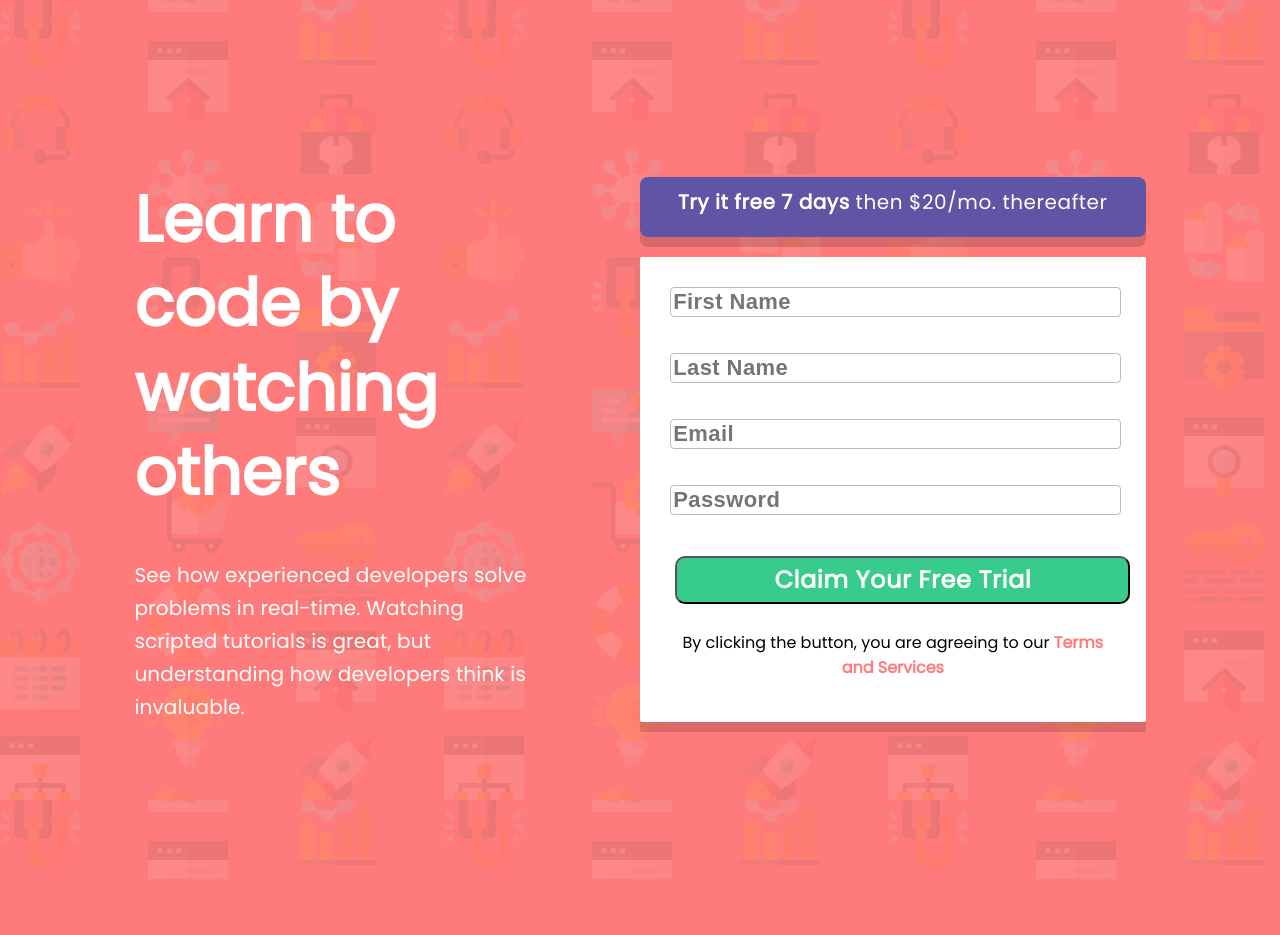
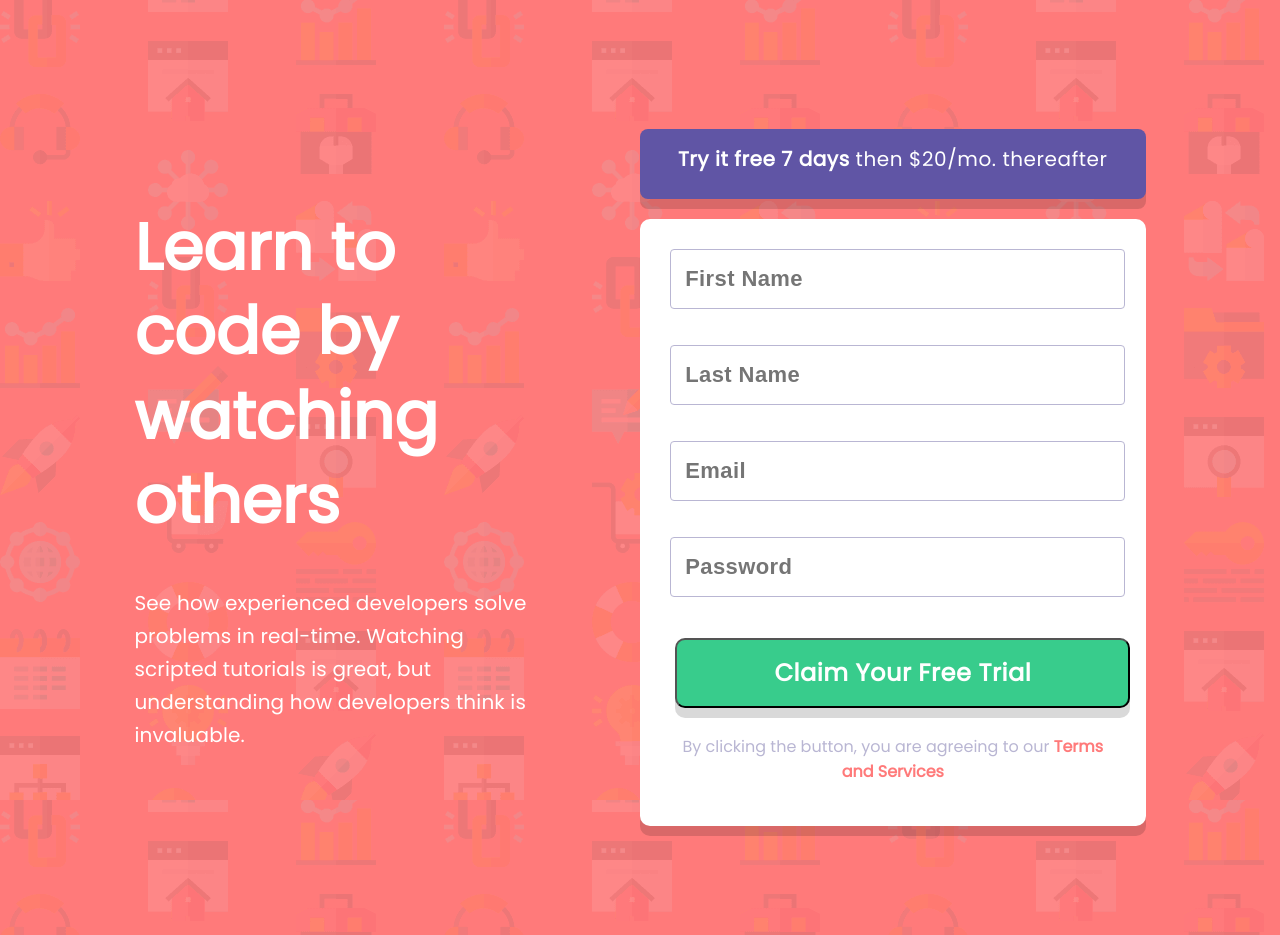
Before and after one commit to KenAustria/IntroComponentWithSignupForm, a React (Create React App) app: page / in a window 1280 px wide. Before the commit the page ends 879 px from the top, so only its background shows below. Built offline with nearby package versions, Linux system fonts and the light colour scheme.

Commit message:
Desktop Design

```diff
--- a/src/App.css
+++ b/src/App.css
@@ -2,5 +2,5 @@
 	display: flex;
 	align-items: center;
 	justify-content: center;
-	padding: 10% 0;
+	padding: 8% 0;
 }
--- a/src/components/Header/Header.css
+++ b/src/components/Header/Header.css
@@ -9,6 +9,7 @@
 	line-height: 1.3;
 	text-align: left;
 	width: 78%;
+	font-family: 'Poppins', sans-serif;
 }
 
 .sub-title {
--- a/src/components/Signup/Signup.css
+++ b/src/components/Signup/Signup.css
@@ -1,5 +1,4 @@
 .signup {
-	text-align: center;
 	width: 40%;
 }
 
@@ -7,7 +6,8 @@
 	border-radius: 8px;
 	font-size: 24px;
 	line-height: 1.75;
-	height: 60px;
+	height: 70px;
+	text-align: center;
 	letter-spacing: 0.56px;
 	background-color: hsl(248, 32%, 49%);
 	box-shadow: 0 10px 0 rgba(0, 0, 0, 0.15);
@@ -17,7 +17,7 @@
 	color: #fff;
 	line-height: 1;
 	font-size: 20px;
-	padding: 3%;
+	padding: 4%;
 }
 
 span {
@@ -29,7 +29,7 @@ span {
 	background-color: #fff;
 	margin-top: 20px;
 	padding: 5% 5%;
-	border-radius: 2px;
+	border-radius: 10px;
 	box-shadow: 0 10px 0 rgba(0, 0, 0, 0.15);
 }
 
@@ -38,13 +38,19 @@ span {
 }
 
 .field-input {
-	border: 1.6px solid hsl(246, 25%, 77%);
+	padding: 4px;
+	height: 50px;
 	width: 100%;
 	font-size: 22px;
 	font-weight: 600;
 	letter-spacing: 0.4px;
 	border-radius: 4px;
 	cursor: pointer;
+	border: 1.6px solid hsl(246, 25%, 77%);
+}
+
+.field-input::placeholder {
+	padding: 10px;
 }
 
 .field-input:hover,
@@ -68,19 +74,24 @@ span {
 }
 
 .error {
-	color: hsl(0, 100%, 74%);
 	display: none;
+	/* color: hsl(0, 100%, 74%);
 	font-weight: 400;
 	font-size: 19px;
 	font-style: italic;
-	text-align: right;
+	text-align: right; */
 }
 
 .input {
 	display: block;
 }
 
+.footer {
+	text-align: center;
+}
+
 .trial-button {
+	height: 70px;
 	color: #fff;
 	border-radius: 10px;
 	margin: 10px;
@@ -91,8 +102,14 @@ span {
 	font-family: 'Poppins';
 	font-weight: 700;
 	background-color: hsl(154, 59%, 51%);
+	box-shadow: 0 10px 0 rgba(0, 0, 0, 0.15);
+}
+
+.agree {
+	color: hsl(246, 25%, 77%);
 }
 
 .legal {
 	color: hsl(0, 100%, 74%);
+	font-weight: 600;
 }
--- a/src/components/Signup/Signup.js
+++ b/src/components/Signup/Signup.js
@@ -24,8 +24,10 @@ export const Signup = () => {
 					<input className='field-input' type='text' name='password' placeholder='Password' required />
 					<p className='error'>Password cannot be empty.</p>
 				</div>
-				<button className='trial-button'>Claim Your Free Trial</button>
-				<p>By clicking the button, you are agreeing to our <span className='legal'>Terms and Services</span></p>
+				<div className='footer'>
+					<button className='trial-button'>Claim Your Free Trial</button>
+					<p className='agree'>By clicking the button, you are agreeing to our <span className='legal'>Terms and Services</span></p>
+				</div>
 			</div>
 		</div>
 	)
```
